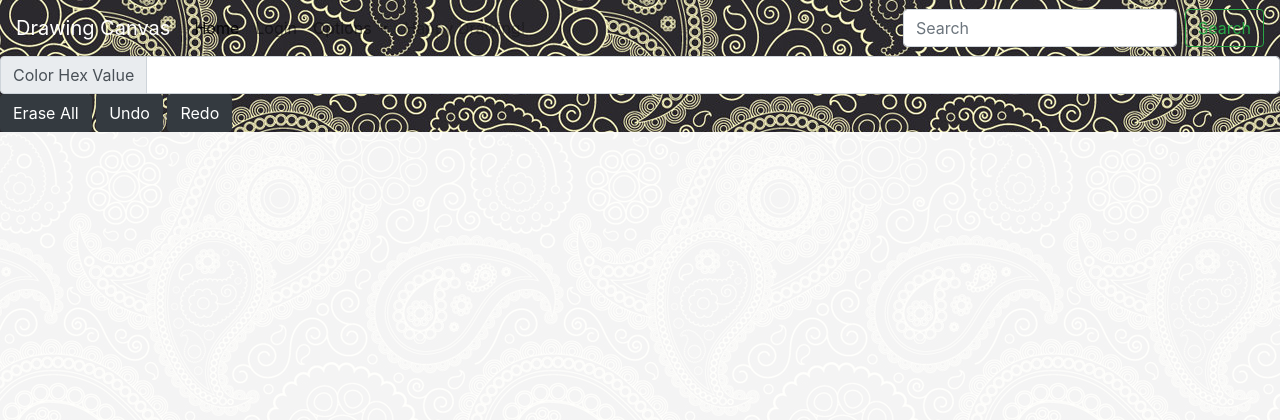
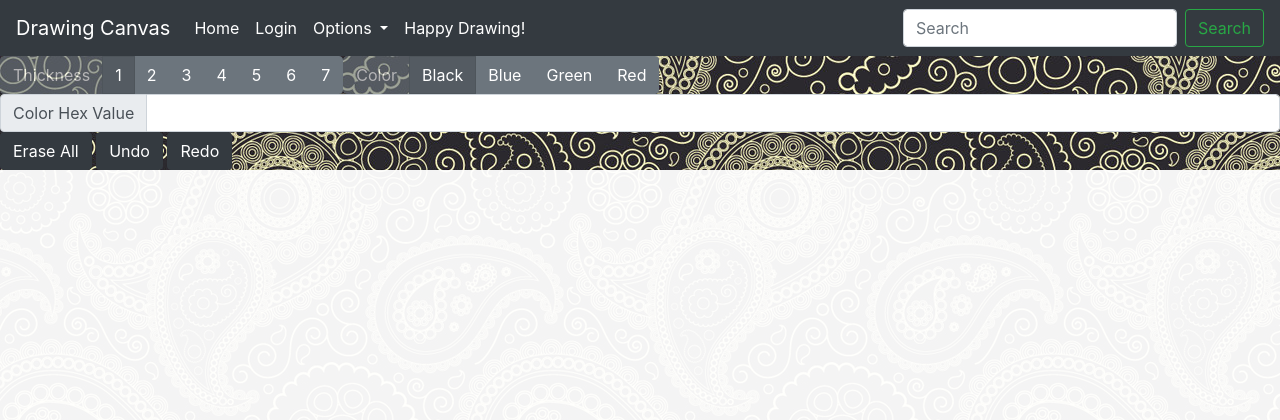
Before and after one commit to shashwatkathuria/Drawing-Canvas, a Django app: page / in a window 1280 px wide. Shown: the top 420 px of the page. Run offline with Django 3.2, Linux system fonts and the light colour scheme; some libraries are stand-ins or nearby versions.

Commit message:
Modified navbar, moved thickness and color bar under same div and removed buttons to be rendered through reactJS.

```diff
--- a/DrawingCanvas/MainCanvas/templates/MainCanvas/index.html
+++ b/DrawingCanvas/MainCanvas/templates/MainCanvas/index.html
@@ -15,7 +15,7 @@
     </head>
     <body background="{% static 'MainCanvas/images/01.jpg' %}" style="background-size: auto auto;">
 
-        <nav class="navbar navbar-expand-lg navbar-light bg-transparent">
+        <nav class="navbar navbar-expand-lg navbar-light bg-dark">
             <a class="navbar-brand" style="color:white" href="#">Drawing Canvas</a>
             <button class="navbar-toggler" type="button" data-toggle="collapse" data-target="#navbarSupportedContent" aria-controls="navbarSupportedContent" aria-expanded="false" aria-label="Toggle navigation">
                 <span class="navbar-toggler-icon"></span>
@@ -24,24 +24,24 @@
             <div class="collapse navbar-collapse" id="navbarSupportedContent">
               <ul class="navbar-nav mr-auto">
                 <li class="nav-item active">
-                  <a class="nav-link" href="#">Home <span class="sr-only">(current)</span></a>
+                  <a class="nav-link" style="color:white" href="#">Home <span class="sr-only">(current)</span></a>
                 </li>
                 <li class="nav-item">
-                  <a class="nav-link" href="#">Login</a>
+                  <a class="nav-link" style="color:white" href="#">Login</a>
                 </li>
                 <li class="nav-item dropdown">
-                  <a class="nav-link dropdown-toggle" href="#" id="navbarDropdown" role="button" data-toggle="dropdown" aria-haspopup="true" aria-expanded="false">
+                  <a class="nav-link dropdown-toggle" style="color:white" href="#" id="navbarDropdown" role="button" data-toggle="dropdown" aria-haspopup="true" aria-expanded="false">
                     Options
                   </a>
                   <div class="dropdown-menu" aria-labelledby="navbarDropdown">
-                    <a class="dropdown-item" href="#">Action</a>
-                    <a class="dropdown-item" href="#">Another action</a>
+                    <a class="dropdown-item" style="color:white" href="#">Action</a>
+                    <a class="dropdown-item" style="color:white" href="#">Another action</a>
                     <div class="dropdown-divider"></div>
-                    <a class="dropdown-item" href="#">Something else here</a>
+                    <a class="dropdown-item" style="color:white" href="#">Something else here</a>
                   </div>
                 </li>
                 <li class="nav-item">
-                  <a class="nav-link disabled" href="#" tabindex="-1" aria-disabled="true">Happy Drawing!</a>
+                  <a class="nav-link disabled" style="color:white" href="#" tabindex="-1" aria-disabled="true">Happy Drawing!</a>
                 </li>
               </ul>
               <form class="form-inline my-2 my-lg-0">
@@ -51,9 +51,7 @@
             </div>
         </nav>
 
-      <div  id="thicknessPicker" ></div>
-
-      <div  id="colorPicker" ></div>
+      <div  id="thicknessAndColorBar" ></div>
 
       <div>
         <div class="input-group">
```
